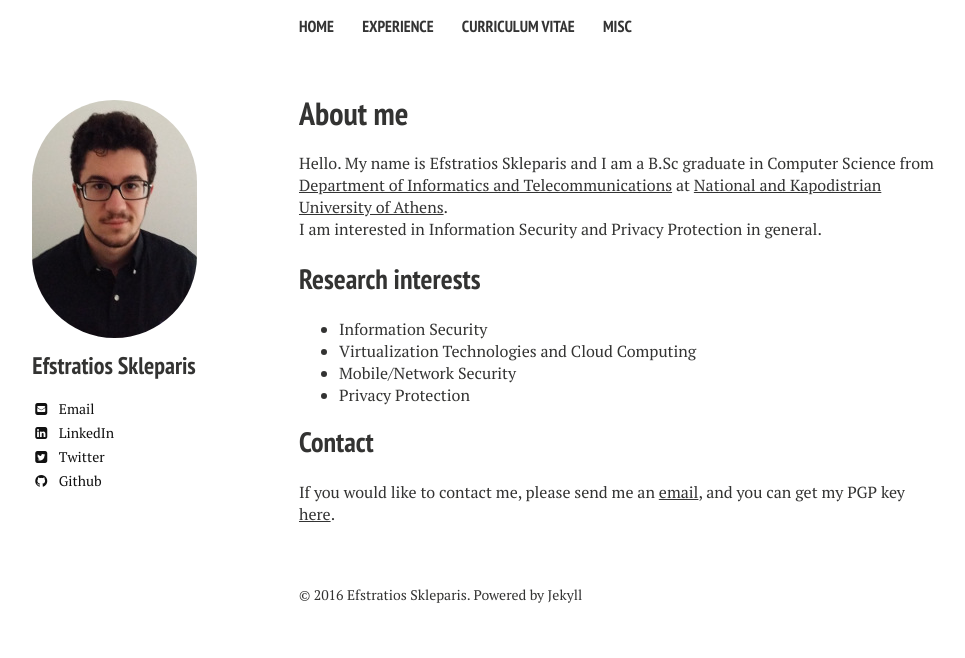
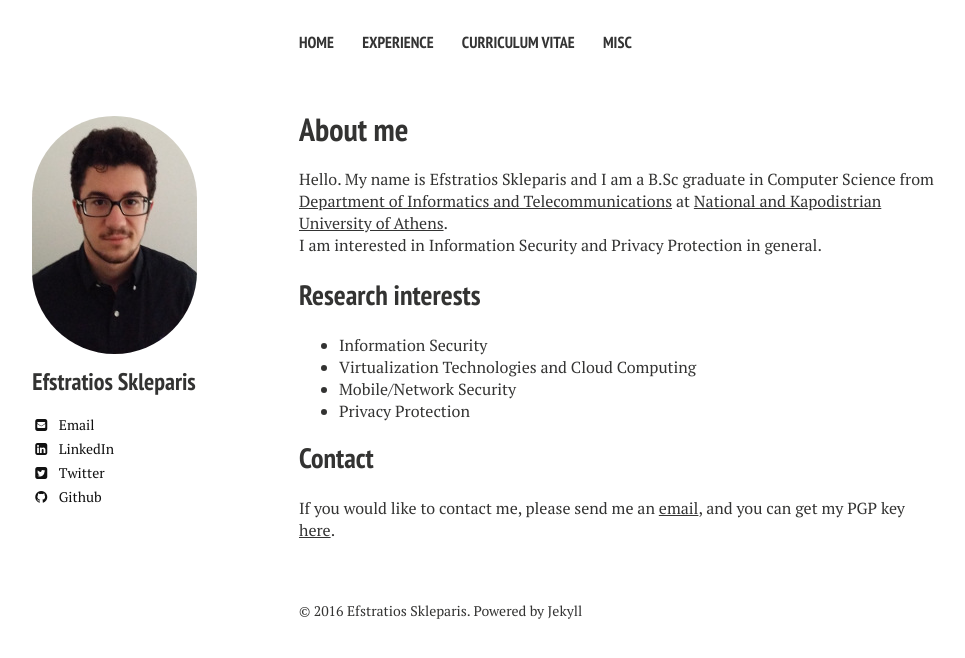
Before and after one commit to efstratios/efstratios.github.io, a Jekyll site: the page built from index.md, in a window 1280 px wide. Shown: the top 658 px of the page, without its empty margins (21-986 px from the left). Built offline with Jekyll 4.4.1, drawn with Linux system fonts in a browser that asks for light colours; nearby versions of some CDN libraries.

Commit message:
Update page.scss

```diff
--- a/_sass/page.scss
+++ b/_sass/page.scss
@@ -14,7 +14,7 @@ body {
 
 .navigation-wrapper {
 	@include container;
-	padding: 1em 0 1em;
+	padding: 2em 0 1em;
 	font-family: $heading-font;
 	font-weight: 700;
 	text-transform: uppercase;
```
